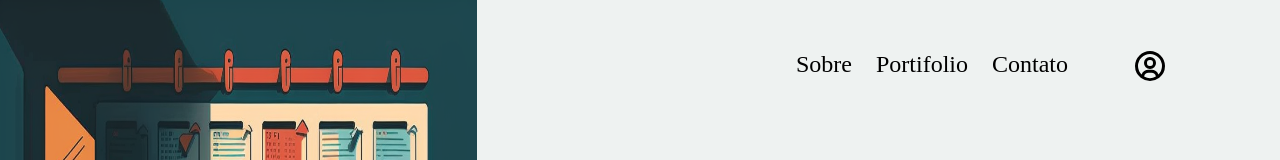
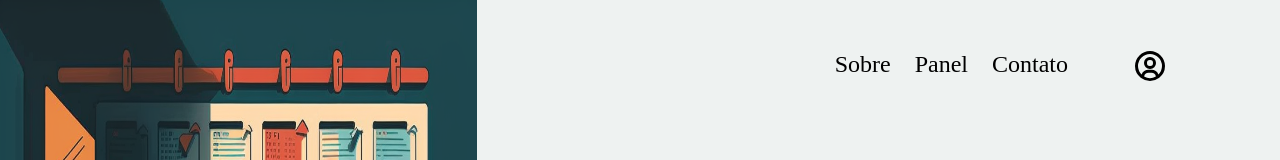
Before and after one commit to Pd-Troia/schedule_vite_tail, a React (Vite) app: page / in a window 1280 px wide. Shown: the top 160 px of the page. Built offline with nearby package versions, Linux system fonts and the light colour scheme; a web font is replaced by a local one.

Commit message:
fewer changes in dashboard and home

```diff
--- a/src/components/layout/HeaderHome.tsx
+++ b/src/components/layout/HeaderHome.tsx
@@ -1,5 +1,5 @@
 import * as React from 'react';
-import {Link} from "react-scroll"
+import {Link} from "react-router-dom"
 import { LoginButton } from './LoginButton';
 
 export interface IHeaderHomeProps {
@@ -10,21 +10,17 @@ export default function HeaderHome ({column}: IHeaderHomeProps) {
     const flex : string = column ? "flex-column" : ""
     return (
     <div className={`flex ${flex} justify-center`}>
-    <Link to="explain" smooth={true} duration={3000} >
         <p className='cursor-pointer'>
             Sobre
         </p>
+    <Link to="panel">
+        <p className='mx-6 cursor-pointer'>
+            Panel
+        </p>
     </Link>
-    <a className='cursor-pointer'>
-        <p className='mx-6'>
-            Portifolio
-        </p>
-    </a>
-    <Link to="aboutus" smooth={true} duration={3000}>
         <p className='cursor-pointer'>
             Contato
         </p>
-    </Link>
-        </div>
+    </div>
   );
 }
--- a/src/components/layout/Panel/Notification/Notification.tsx
+++ b/src/components/layout/Panel/Notification/Notification.tsx
@@ -56,7 +56,7 @@ export function Notification(props: INotificationProps) {
                         {notifications ? notifications.length : 0}
                     </p>
                 </div>
-                {notificationMenu && (
+                {notifications.length > 0 && (
                     <div className="absolute -right-[50px] z-10">
                         <NotificationList notList={notifications} />
                     </div>
--- a/src/components/pages/Panel/Panel.tsx
+++ b/src/components/pages/Panel/Panel.tsx
@@ -1,5 +1,5 @@
 import { createContext, useEffect, useState } from 'react'
-import { Outlet } from 'react-router-dom'
+import { Outlet, useNavigate } from 'react-router-dom'
 import { PanelNavBar } from '../../layout/Panel/PanelNavBar'
 import { PanelMenu } from '../../layout/Panel/PanelMenu'
 export interface IPanelProps {}
@@ -26,8 +26,10 @@ export function Panel(props: IPanelProps) {
     const [showMenu, setShowMenu] = useState<boolean>(false)
     const token = localStorage.getItem('token')!
     const id = localStorage.getItem('id')!
+    const navigate = useNavigate()
+    useEffect(()=>navigate("/panel/ajuda"),[])
     return (
-        <PanelContext.Provider value={{ token,id, showMenu, setShowMenu }}>
+        <PanelContext.Provider value={{ token, id, showMenu, setShowMenu }}>
             <div className="from-40% to-40% relative h-full bg-gradient-to-b from-panelPrimary to-panelSecondary ">
                 <PanelMenu />
                 <PanelNavBar />
```
Also changed, not shown: src/App.tsx (+3 -12 lines).
